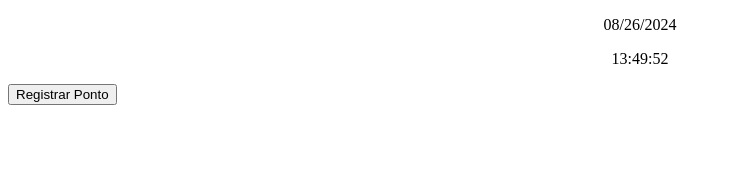
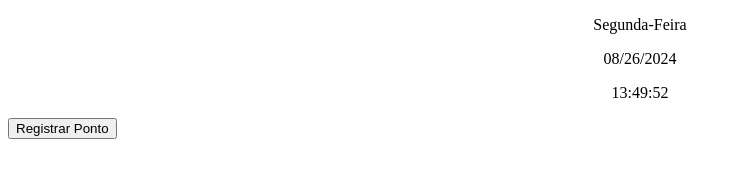
Before and after one commit to gabriellima-4/Sistema-de-Ponto-Eletronico, a plain HTML site: page index.html in a window 1280 px wide. Shown: the whole page, without its empty margins (0-741 px from the left). Drawn offline with Linux system fonts and the light colour scheme.

Commit message:
cabou a aula

```diff
--- a/index.html
+++ b/index.html
@@ -12,7 +12,7 @@
         <p id="data-atual"></p>
         <p id="hora-atual"></p>
     </div>
-    <button>Registrar Ponto</button>
+    <button id="btn-registrar-ponto">Registrar Ponto</button>
 
     <script src="js/index.js"></script>
 </body>
--- a/js/index.js
+++ b/js/index.js
@@ -1,28 +1,31 @@
 const diaSemana = document.getElementById("dia-semana");
 const dataAtual = document.getElementById("data-atual");
 const horaAtual = document.getElementById("hora-atual");
+const btnRegistrarPonto = document.getElementById("btn-registrar-ponto");
+
+//btnRegistrarPonto.addEventListener("click", );
+
+
+diaSemana.textContent = getWeekDay();
+dataAtual.textContent = getCurrentDate();
+
+
+function registrar() {
+    alert("PEIDO");
+}
 
 function updateContentHour() {
-    dataAtual.textContent = getCurrentDate();
     horaAtual.textContent = getCurrentTime();
 }
 
-//Horário na forma hh:mm:ss
+//Horário na forma hr:min:seg
 function getCurrentTime() {
     const date = new Date();
-    // if (date.getHours < 10) {
-    //     return "0" + date.getHours() + ":" + date.getMinutes() + ":" + date.getSeconds()
-    // }
+    const seconds = String(date.getSeconds()).padStart(2, "0");
+    const minutes = String(date.getMinutes()).padStart(2, "0");
+    const hours = String(date.getHours()).padStart(2, "0");
 
-    // if (date.getMinutes < 10) {
-    //     return date.getHours() + ":" + "0" + date.getMinutes() + ":" + date.getSeconds()
-    // }
-
-    // if (date.getSeconds < 10) {
-    //     return date.getHours() + ":" + date.getMinutes() + ":" + "0" + date.getSeconds()
-    // }
-
-    return date.getHours() + ":" + date.getMinutes() + ":" + date.getSeconds()
+    return hours + ":" + minutes + ":" + seconds
 }
 
 //Data na forma mm/dd/aaaa
@@ -35,11 +38,10 @@ function getCurrentDate() {
     if (date.getDate < 10) {
         return (date.getMonth() + 1) + "/" + "0" + date.getDate() + "/" + date.getFullYear()
     }
-    //return (date.getMonth() + 1) + "/" + date.getDate() + "/" + date.getFullYear()
 
 }
 
-
+// Dia da semana
 function getWeekDay() {
     const date = new Date();
     const day = date.getDay();
@@ -52,5 +54,7 @@ function getWeekDay() {
 updateContentHour();
 setInterval(updateContentHour, 1000);
 
+
+console.log(getWeekDay());
 console.log(getCurrentTime());
 console.log(getCurrentDate());
```
